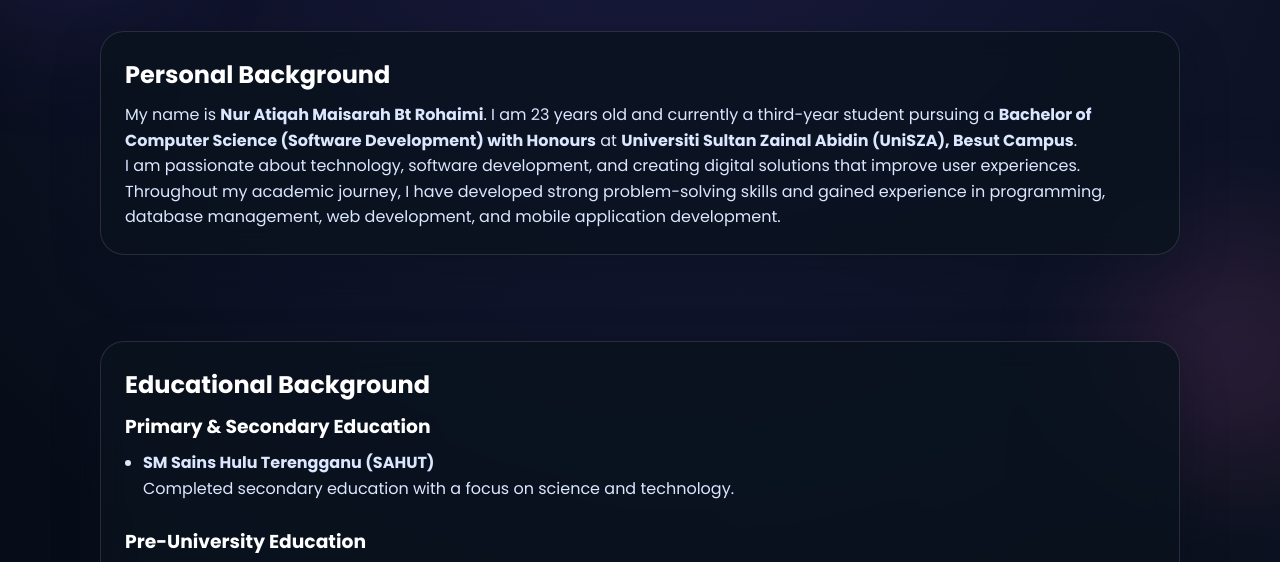
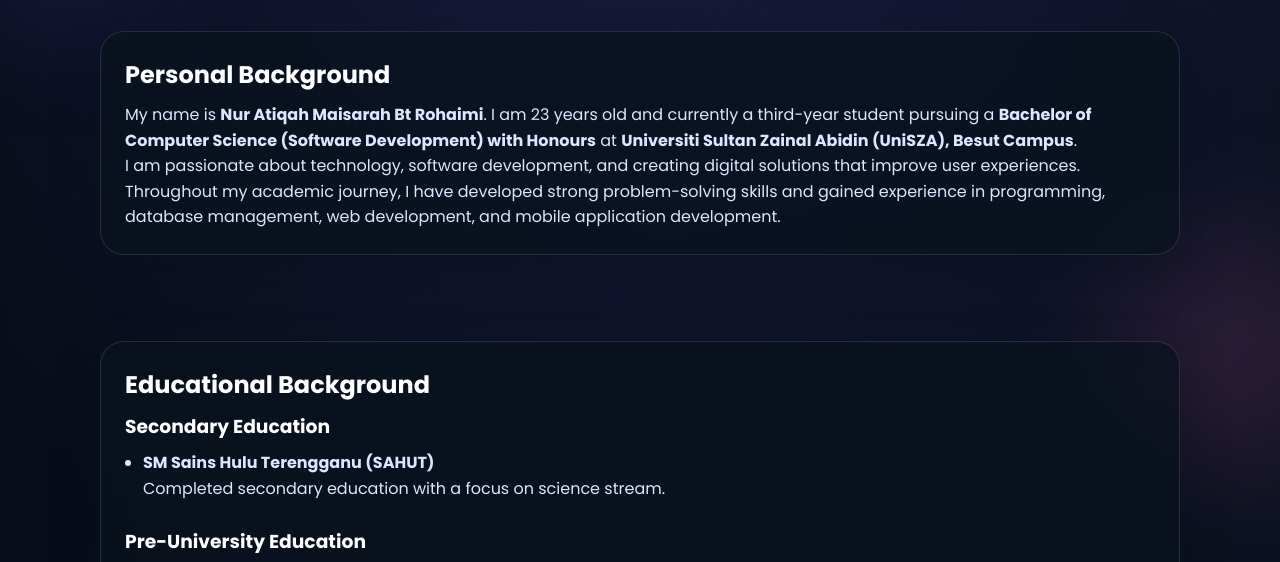
Before and after one commit to atiqahmaisarah86-jpg/personal-blog-portfolio, a plain HTML site: page about.html in a window 1280 px wide. Shown: the part 234-796 px from the top of the page. Drawn offline with Linux system fonts and the light colour scheme.

Commit message:
Update educational background section in about.html

```diff
--- a/about.html
+++ b/about.html
@@ -69,12 +69,12 @@
 
             <h2>Educational Background</h2>
 
-            <h3>Primary & Secondary Education</h3>
+            <h3>Secondary Education</h3>
 
             <ul>
                 <li>
                     <strong>SM Sains Hulu Terengganu (SAHUT)</strong><br>
-                    Completed secondary education with a focus on science and technology.
+                    Completed secondary education with a focus on science stream.
                 </li>
             </ul>
 
```
